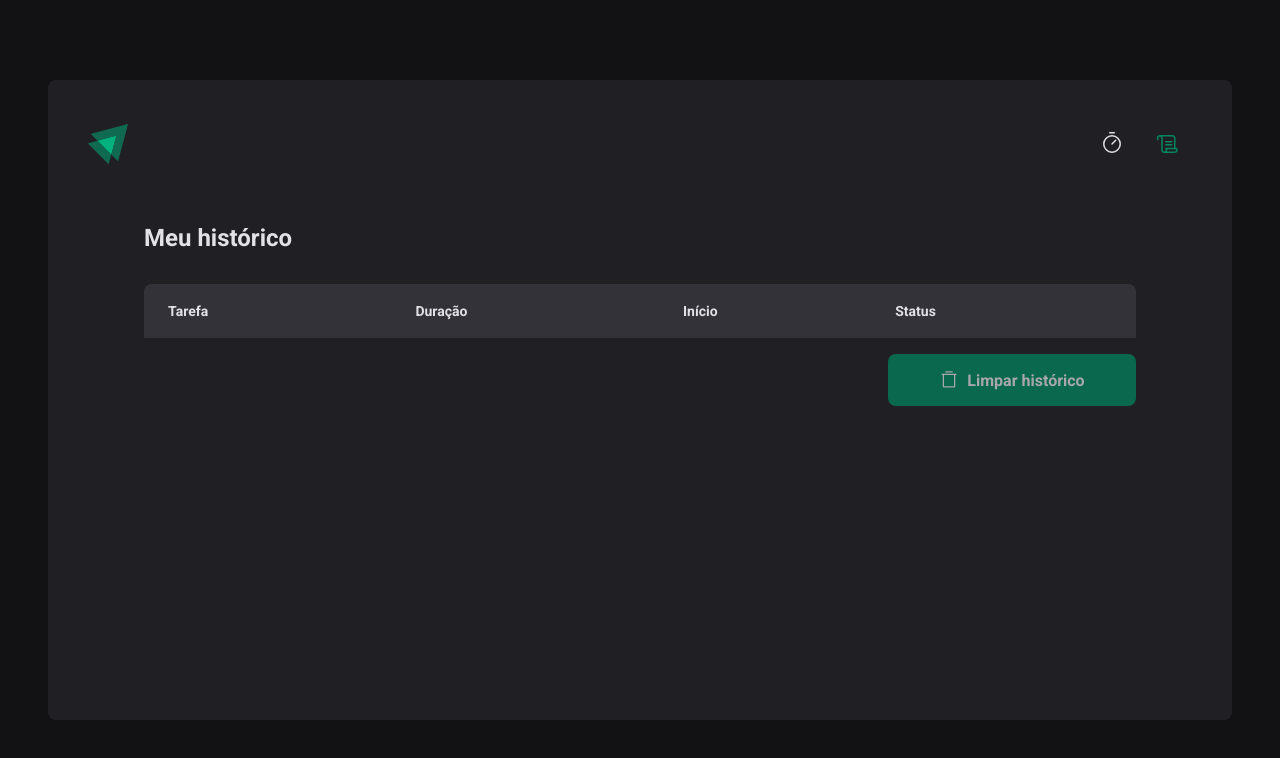
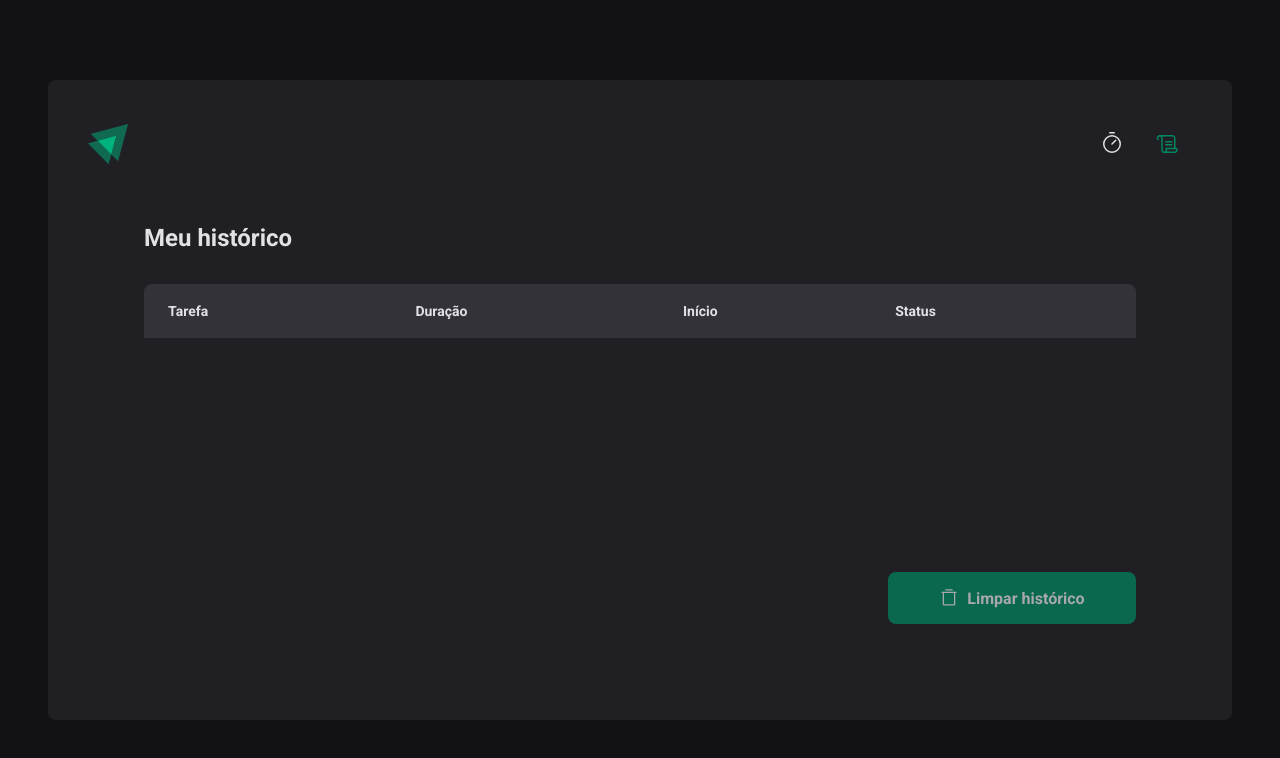
Before and after one commit to melovitor/ignite-timer, a React (Vite) app: page /history in a window 1280 px wide. Shown: the top 758 px of the page. Built offline with nearby package versions, Linux system fonts and the light colour scheme.

Commit message:
WIP - Ajusatando limpeza de historico.

```diff
--- a/src/pages/History/index.tsx
+++ b/src/pages/History/index.tsx
@@ -1,9 +1,14 @@
 import { useContext } from 'react'
-import { ClearButton, HistoryContainer, HistoryList, Status } from './styles'
+import {
+  ClearButton,
+  HistoryContainer,
+  HistoryList,
+  Status,
+  ClearContainer,
+} from './styles'
 import { CyclesContext } from '../../contexts/CycleContext'
 import ptBR from 'date-fns/locale/pt-BR'
 import { formatDistanceToNow } from 'date-fns'
-import { ClearContainer } from '../Home/styles'
 import { TrashSimple } from 'phosphor-react'
 
 export function History() {
@@ -14,7 +19,6 @@ export function History() {
   }
 
   return (
-    <form onSubmit={handleClearStorage}>
     <HistoryContainer>
       <h1>Meu histórico</h1>
       <HistoryList>
@@ -57,12 +61,16 @@ export function History() {
         </table>
       </HistoryList>
       <ClearContainer>
-          <ClearButton disabled={cycles.length < 1} type="submit">
+        <a href="/">
+          <ClearButton
+            disabled={cycles.length < 1}
+            onClick={handleClearStorage}
+          >
             <TrashSimple size={20} />
             Limpar histórico
           </ClearButton>
+        </a>
       </ClearContainer>
     </HistoryContainer>
-    </form>
   )
 }
--- a/src/pages/History/styles.ts
+++ b/src/pages/History/styles.ts
@@ -86,6 +86,17 @@ export const Status = styled.span<StatusProps>`
   }
 `
 
+export const ClearContainer = styled.div`
+  width: 100%;
+
+  a {
+    width: 100%;
+    display: flex;
+    flex-direction: row-reverse;
+    text-decoration: none;
+  }
+`
+
 export const ClearButton = styled.button`
   margin-top: 1rem;
   width: 25%;
--- a/src/pages/Home/styles.ts
+++ b/src/pages/Home/styles.ts
@@ -13,12 +13,6 @@ export const HomeContainer = styled.main`
     align-items: center;
     gap: 3.5rem;
   }
-`
-
-export const ClearContainer = styled.div`
-  width: 100%;
-  display: flex;
-  flex-direction: row-reverse;
 `
 
 export const BaseCountdownButton = styled.button`
```
Lines whose indentation alone changed are shown as unchanged.
